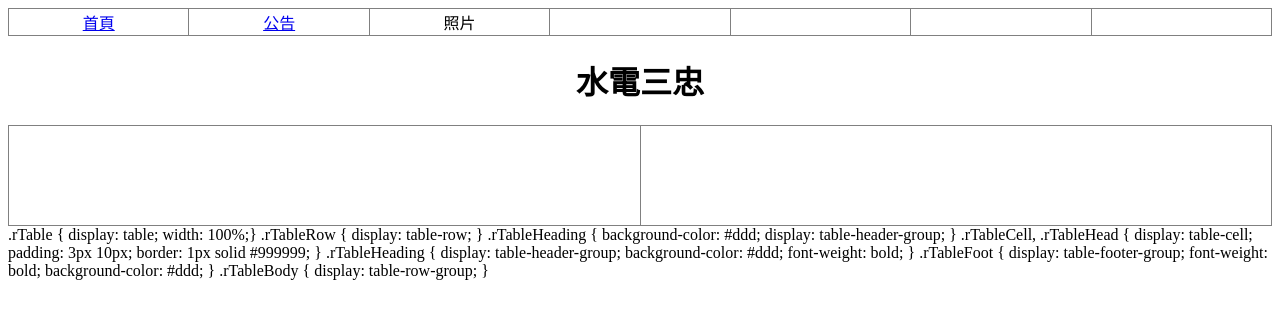
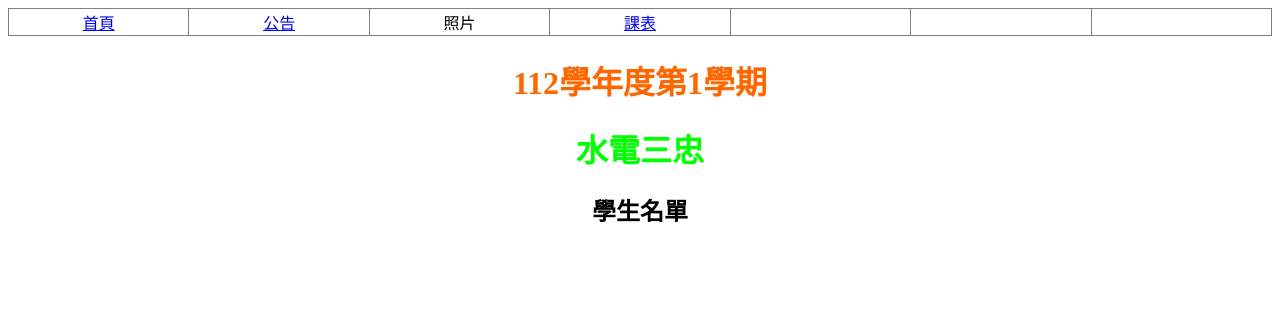
Before and after one commit to MeowXiaoNuo/phsh, a plain HTML site: page index.html in a window 1280 px wide. Drawn offline with Linux system fonts and the light colour scheme.

Commit message:
Update index.html

```diff
--- a/index.html
+++ b/index.html
@@ -4,35 +4,13 @@
 <td style="width: 10%; text-align: center;"><a title="首頁" href="https://meowxiaonuo.github.io/phsh/">首頁</a></td>
 <td style="width: 10%; text-align: center;"><a title="公告" href="https://meowxiaonuo.github.io/phsh/announcement.html">公告</a></td>
 <td style="width: 10%; text-align: center;">照片</td>
-<td style="width: 10%; text-align: center;">&nbsp;</td>
+<td style="width: 10%; text-align: center;"><a title="課表" href="https://meowxiaonuo.github.io/phsh/ver.html">課表</a></td>
 <td style="width: 10%; text-align: center;">&nbsp;</td>
 <td style="width: 10%; text-align: center;">&nbsp;</td>
 <td style="width: 10%; text-align: center;">&nbsp;</td>
 </tr>
 </tbody>
 </table>
-<h1 id="h_76683823131693995841551" style="text-align: center;">水電三忠</h1>
-<table style="border-collapse: collapse; width: 100%; height: 100px;" border="1">
-<tbody>
-<tr style="height: 100px;">
-<td style="width: 50%; height: 100px; text-align: center;">&nbsp;</td>
-<td style="width: 50%; height: 100px; text-align: center;">&nbsp;</td>
-</tr>
-</tbody>
-</table>
-
-
-
-
-
-
-
-
-
-.rTable { display: table; width: 100%;}
-.rTableRow { display: table-row; }
-.rTableHeading { background-color: #ddd; display: table-header-group; }
-.rTableCell, .rTableHead { display: table-cell; padding: 3px 10px; border: 1px solid #999999; }
-.rTableHeading { display: table-header-group; background-color: #ddd; font-weight: bold; }
-.rTableFoot { display: table-footer-group; font-weight: bold; background-color: #ddd; }
-.rTableBody { display: table-row-group; }
+<h1 style="text-align: center;"><span style="color: #ff6600;">112學年度第1學期</span></h1>
+<h1 style="text-align: center;"><span style="color: #00ff00;">水電三忠</span></h1>
+<h2 style="text-align: center;"><span style="color: #000000;">學生名單</span></h2>
```
